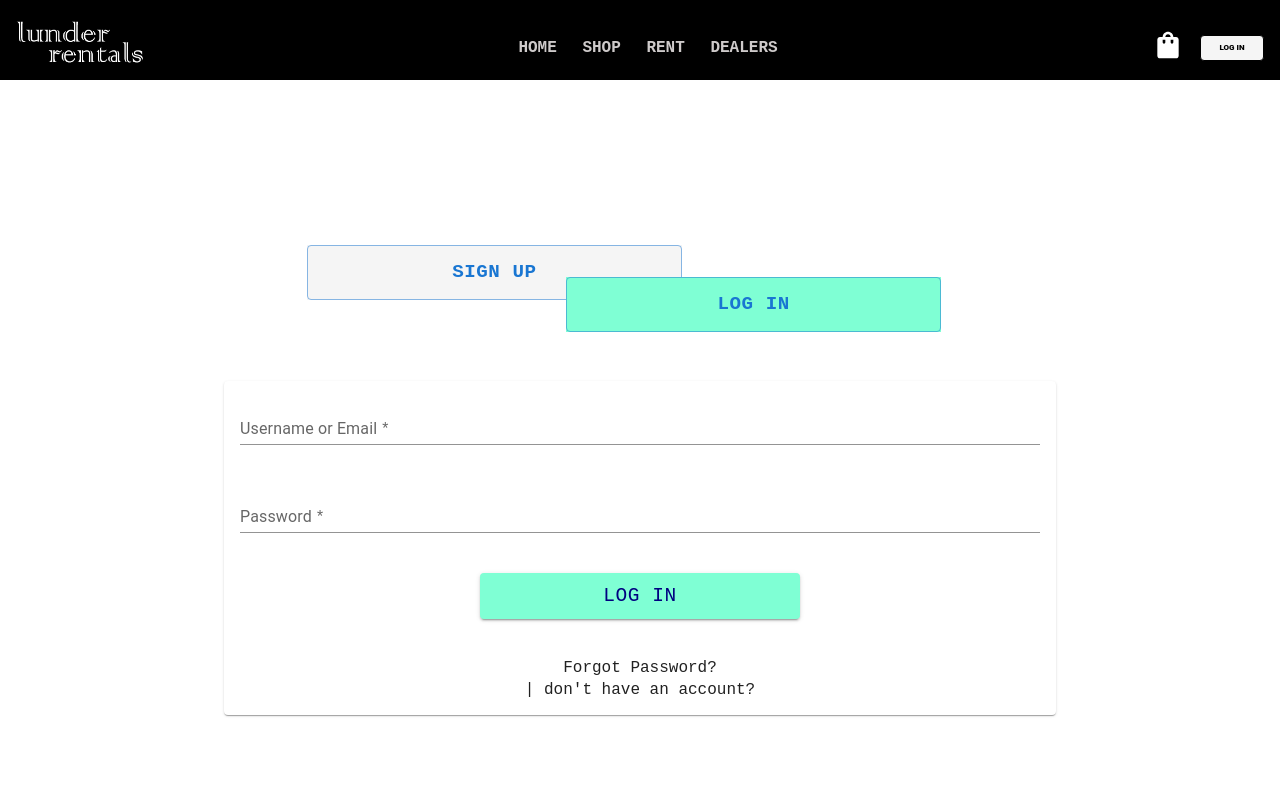
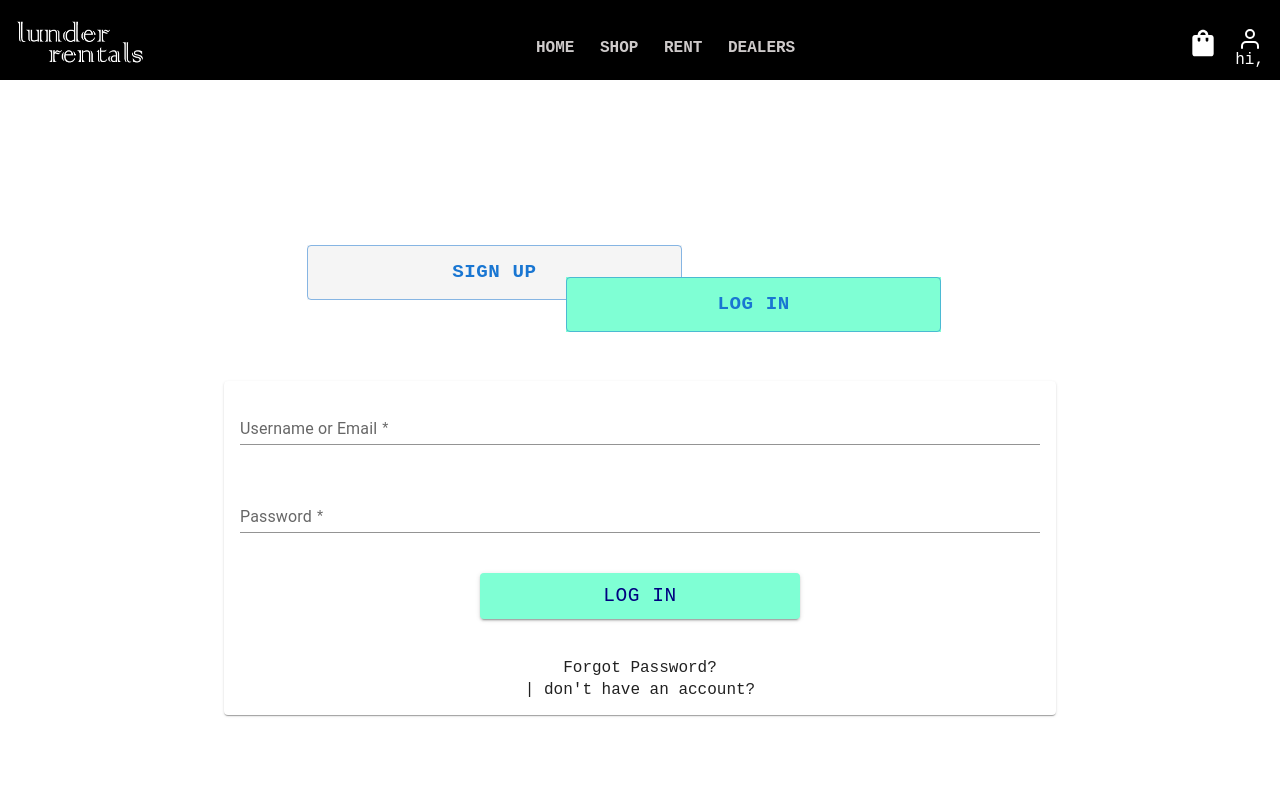
Before and after one commit to dhani-el/LunderRentals-2.0, a React (Vite) app: page /auth in a window 1280 px wide. Shown: the top 800 px of the page. Built offline with nearby package versions, Linux system fonts and the light colour scheme.

Commit message:
patch auth

```diff
--- a/src/Auth/Jsx/components.jsx
+++ b/src/Auth/Jsx/components.jsx
@@ -3,37 +3,14 @@ import { motion } from "framer-motion" ;
 import { Box, TextField, Button, Card } from "@mui/material";
 import formType from "../constant";
 import axios from "axios";
-import { useQuery,useQueryClient } from "@tanstack/react-query";
 
 
 const baseUrl = "http://localhost:3000/"
 
 export function Login(){
-    const Qclient = useQueryClient();
     const [userName, setUserName] = useState('');
     const [password, setPassword] = useState('');
-    const [shouldSend, setShouldSend] = useState(false);
     const payload = {username : userName, password: password}
-
-    const {isFetching,data} = useQuery({
-        queryKey:["login"],
-        queryFn: ()=> axios.post(`${baseUrl}auth/login`,payload, {
-            withCredentials:true,
-        })
-            .then(function(response){
-                setShouldSend(false);
-                console.log(response.data);
-                return response.data;
-            }).then(function(user){
-                SaveLoggedInUser(user)
-                return user
-            })
-        ,
-        enabled: shouldSend,
-        retry:0,
-        refetchOnWindowFocus:false,
-    });
-
 
     function handleInputChange(e, setFunc){
         if(e != null){
@@ -54,14 +31,16 @@ export function Login(){
         return fieldHealth.length
     }
     function logUserIn(){
-        // setShouldSend(true);
-        // Qclient.refetchQueries({queryKey:["login"],exact:true})
         axios.post(`${baseUrl}auth/login`,payload, {
             withCredentials:true,
+        }).then(function(user){
+            console.log("isd");
+            SaveLoggedInUser(user)
+            return user
         })
     }
     function SaveLoggedInUser(user){
-        // document.cookie = `user=${user};expires=${new Date(Date.now() + 1000*60*60)}`
+        document.cookie = `user=${user.data};expires=${new Date(Date.now() + 1000*60*60)}`
     }
     function indicateUserLoggedIn(){
         console.log('user logged in');
--- a/src/Layout/Jsx/components.jsx
+++ b/src/Layout/Jsx/components.jsx
@@ -11,15 +11,14 @@ import LogoImage from '/one.png';
 
 
 export function Header(){
-    const loginData = false
-    console.log(loginData.isUserLoggedIn);
     const [isUserLoggedIn, setIsUserLogedIn] = useState(false);
-    const [username, setUsername] = useState('')
+    const [username, setUsername] = useState('');
 
     useEffect(function(){
-        if(document.cookie.user){
+        console.log(`${document.cookie}`.substring(5));
+        if(document.cookie !=null){
             setIsUserLogedIn(true);
-            setUsername((former)=> document.cookie.user);
+            setUsername((former)=> `${document.cookie}`.substring(5).toString());
         }
     })
 
@@ -50,17 +49,18 @@ function NavBar(){
 }
 
 function Authenticator({loggedIn,username}){
+    console.log('inside ather', username);
     const location = useLocation().pathname;
     return <div id="authenticator" >
         {location === "/cart" || <CartLink numberOfItems={3}/>}
-        {loggedIn ? <UserComponent name={username} /> : <AuthButton/> }
+        {loggedIn ? <UserComponent user={username} /> : <AuthButton/> }
     </div>
 }
 
 function UserComponent({user}){
     return <div id="userDiv" >
         <User/>
-        <p>hi, {user.name} </p>
+        <p>hi, {user} </p>
     </div>
 }
 
```
